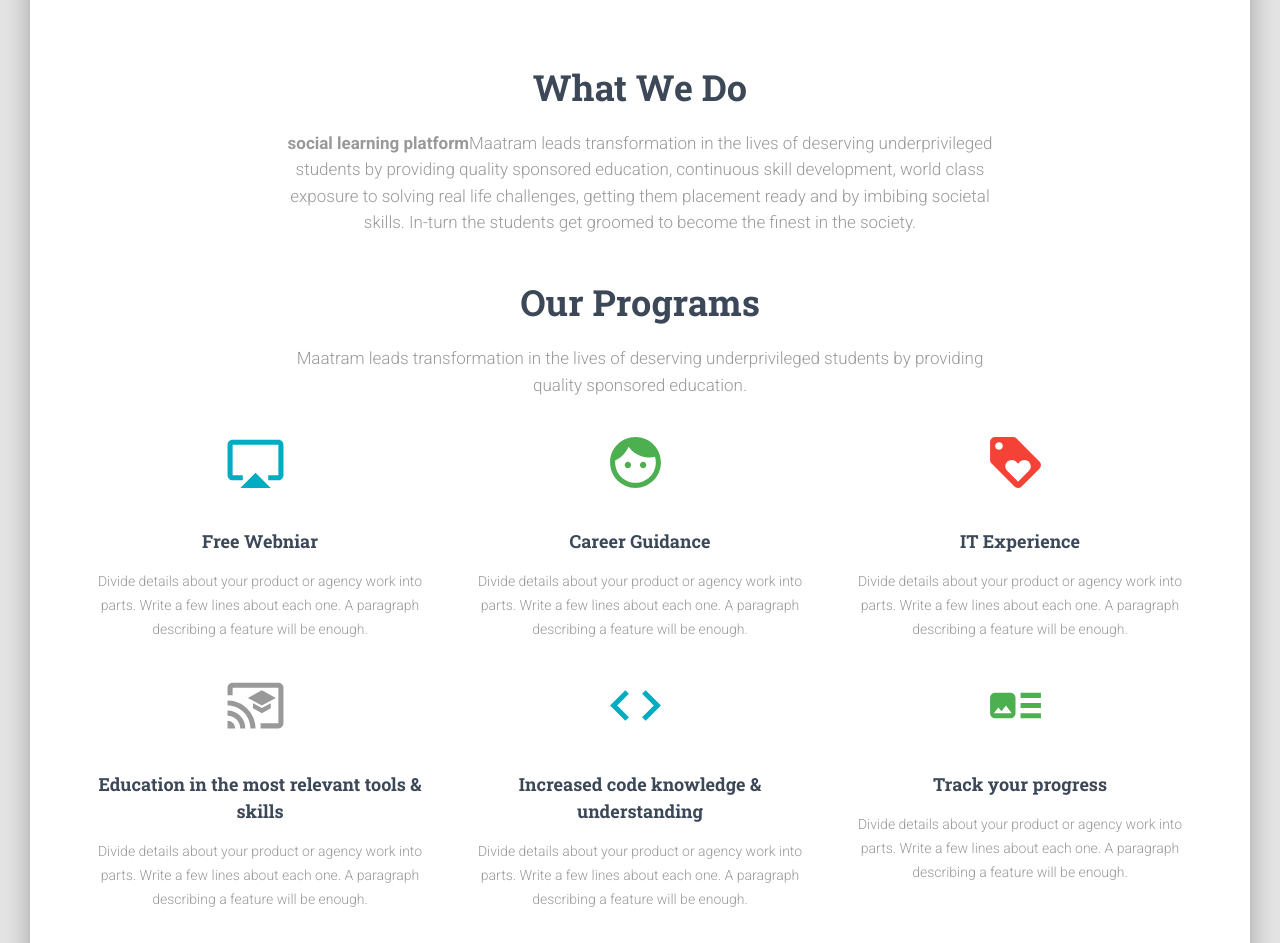
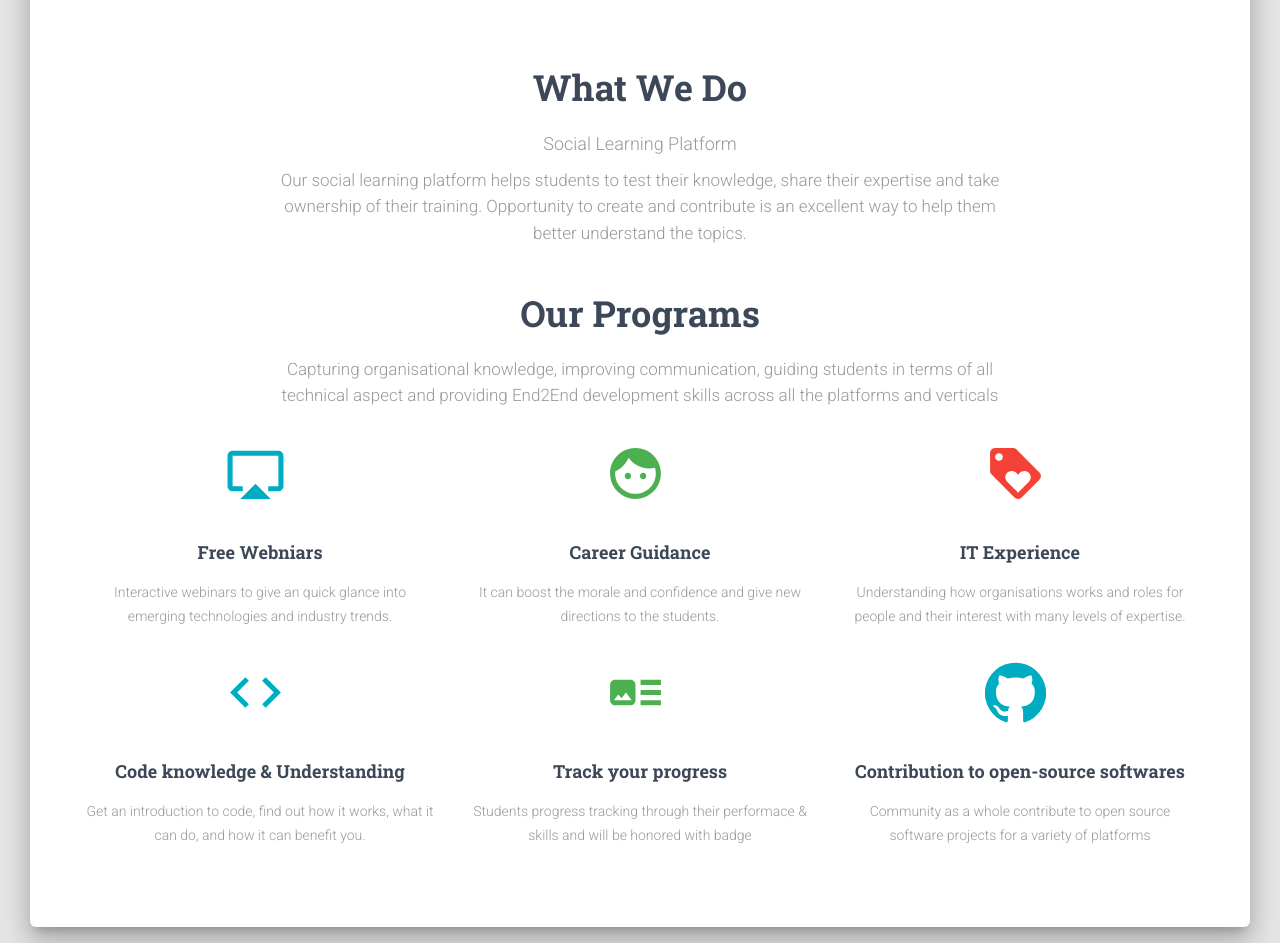
Before and after one commit to srajeshs/maatram, a Next.js app: page /components in a window 1280 px wide. Shown: the part 700-1643 px from the top of the page. Built offline with nearby package versions, Linux system fonts and the light colour scheme.

Commit message:
Content added for programs and what we do

```diff
--- a/pages-sections/LandingPage-Sections/ProductSection.js
+++ b/pages-sections/LandingPage-Sections/ProductSection.js
@@ -21,9 +21,9 @@
         <GridItem xs={12} sm={12} md={8}>
           <h2 className={classes.title}>What We Do</h2>
           <h5 className={classes.description}>
-            <b>social learning platform</b>
-            Maatram leads transformation in the lives of deserving underprivileged students by providing quality sponsored education,
-            continuous skill development, world class exposure to solving real life challenges, getting them placement ready and by imbibing societal skills. In-turn the students get groomed to become the finest in the society.
+            <h4>Social Learning Platform</h4>
+              Our social learning platform helps students to test their knowledge, share their expertise and take ownership of their training.
+              Opportunity to create and contribute is an excellent way to help them better understand the topics.
           </h5>
         </GridItem>
       </GridContainer>
@@ -31,7 +31,8 @@
         <GridItem xs={12} sm={12} md={8}>
           <h2 className={classes.title}>Our Programs</h2>
           <h5 className={classes.description}>
-            Maatram leads transformation in the lives of deserving underprivileged students by providing quality sponsored education.
+            Capturing organisational knowledge, improving communication, guiding students in terms of all technical aspect and
+            providing End2End development skills across all the platforms and verticals
           </h5>
         </GridItem>
       </GridContainer>
@@ -39,8 +40,8 @@
         <GridContainer>
           <GridItem xs={12} sm={12} md={4}>
             <InfoArea
-              title="Free Webniar"
-              description="Divide details about your product or agency work into parts. Write a few lines about each one. A paragraph describing a feature will be enough."
+              title="Free Webniars"
+              description="Interactive webinars to give an quick glance into emerging technologies and industry trends."
               icon={Airplay}
               iconColor="info"
               vertical
@@ -49,7 +50,7 @@
           <GridItem xs={12} sm={12} md={4}>
             <InfoArea
               title="Career Guidance"
-              description="Divide details about your product or agency work into parts. Write a few lines about each one. A paragraph describing a feature will be enough."
+              description="It can boost the morale and confidence and give new directions to the students."
               icon={Face}
               iconColor="success"
               vertical
@@ -58,7 +59,7 @@
           <GridItem xs={12} sm={12} md={4}>
             <InfoArea
               title="IT Experience"
-              description="Divide details about your product or agency work into parts. Write a few lines about each one. A paragraph describing a feature will be enough."
+              description="Understanding how organisations works and roles for people and their interest with many levels of expertise."
               icon={Loyalty}
               iconColor="danger"
               vertical
@@ -68,17 +69,8 @@
         <GridContainer>
           <GridItem xs={12} sm={12} md={4}>
             <InfoArea
-              title="Education in the most relevant tools & skills"
-              description="Divide details about your product or agency work into parts. Write a few lines about each one. A paragraph describing a feature will be enough."
-              icon={CastForEducation}
-              iconColor="gray"
-              vertical
-            />
-          </GridItem>
-          <GridItem xs={12} sm={12} md={4}>
-            <InfoArea
-              title="Increased code knowledge & understanding"
-              description="Divide details about your product or agency work into parts. Write a few lines about each one. A paragraph describing a feature will be enough."
+              title="Code knowledge & Understanding"
+              description="Get an introduction to code, find out how it works, what it can do, and how it can benefit you."
               icon={Code}
               iconColor="info"
               vertical
@@ -87,27 +79,16 @@
           <GridItem xs={12} sm={12} md={4}>
             <InfoArea
               title="Track your progress"
-              description="Divide details about your product or agency work into parts. Write a few lines about each one. A paragraph describing a feature will be enough."
+              description="Students progress tracking through their performace & skills and will be honored with badge"
               icon={ArtTrack}
               iconColor="success"
               vertical
             />
           </GridItem>
-        </GridContainer>
-        <GridContainer>
           <GridItem xs={12} sm={12} md={4}>
             <InfoArea
-              title="Interpersonal skills for confidence & expertise"
-              description="Divide details about your product or agency work into parts. Write a few lines about each one. A paragraph describing a feature will be enough."
-              icon={LocalLibrary}
-              iconColor="gray"
-              vertical
-            />
-          </GridItem>
-          <GridItem xs={12} sm={12} md={4}>
-            <InfoArea
-              title="Direct contribution to open-source softwares"
-              description="Divide details about your product or agency work into parts. Write a few lines about each one. A paragraph describing a feature will be enough."
+              title="Contribution to open-source softwares"
+              description="Community as a whole contribute to open source software projects for a variety of platforms"
               icon={GitHub}
               iconColor="info"
               vertical
```
